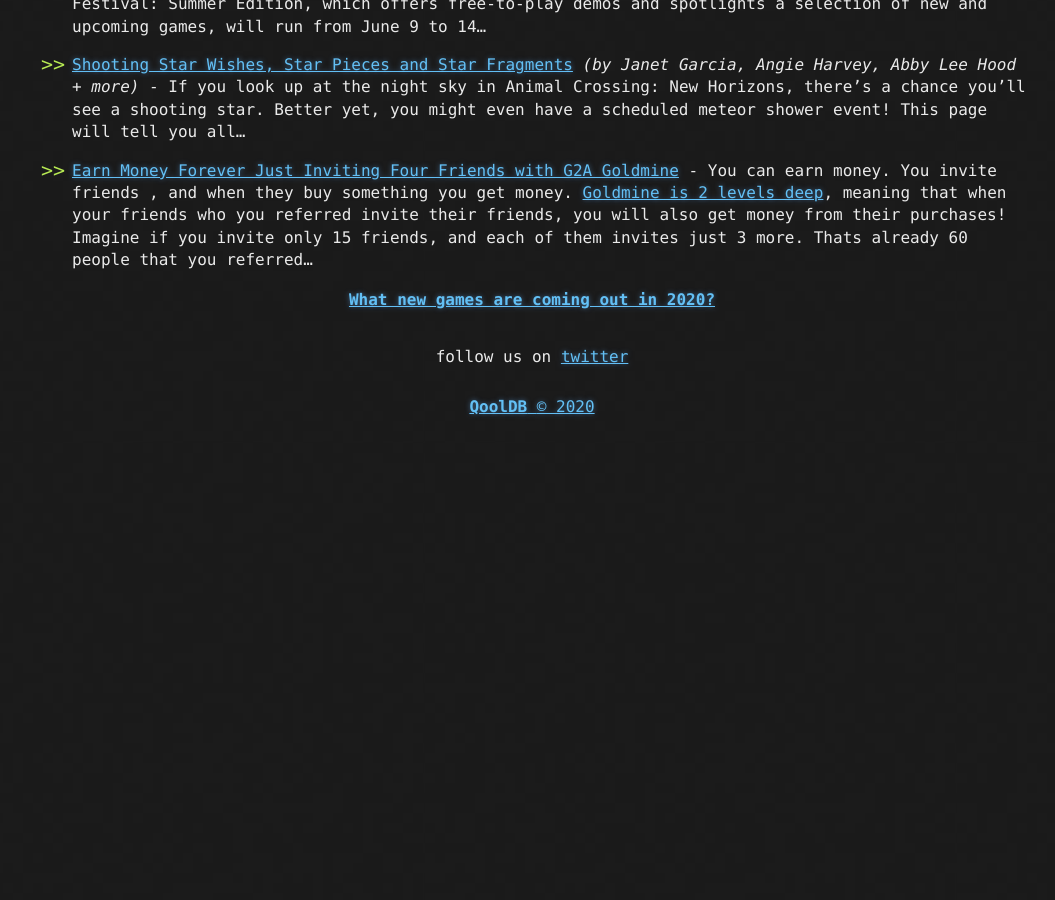
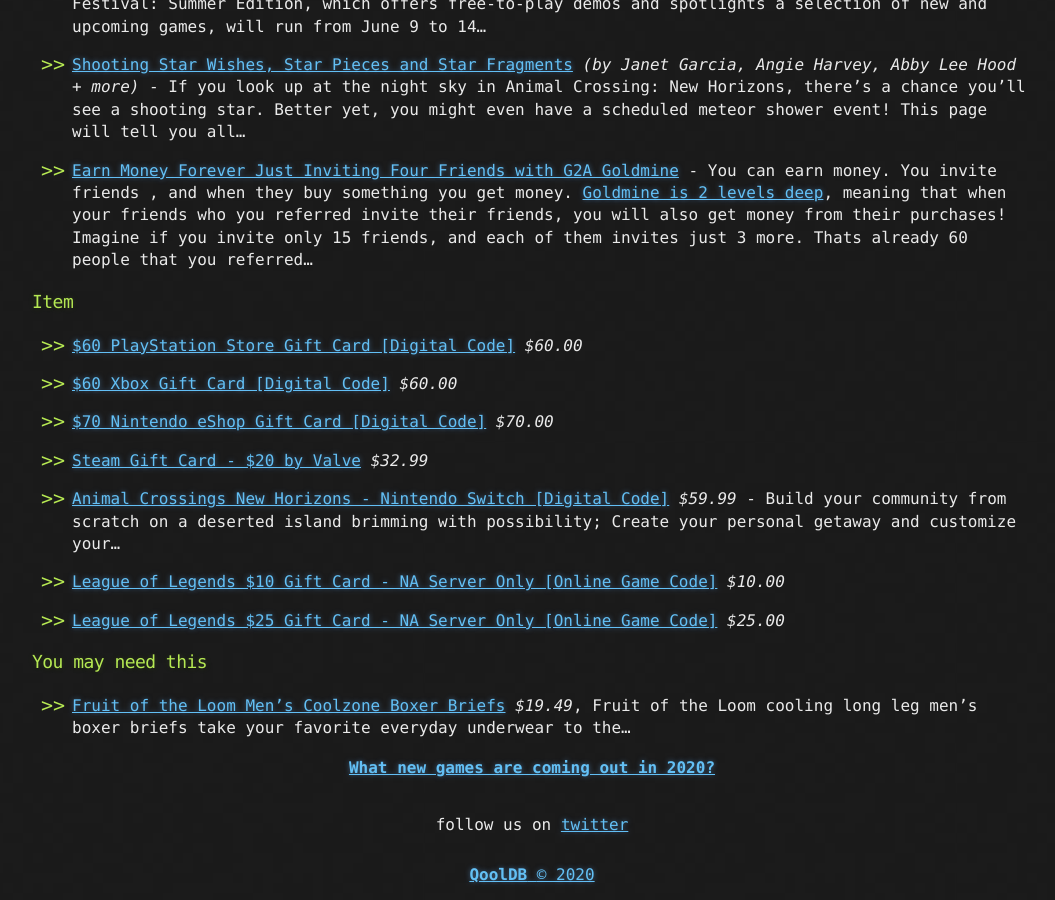
Before and after one commit to coffeecocoa/qooldb, a Jekyll site: the page built from _posts/2020-04-14-a-curated-list-of-this-week-rick-may-voice-of-team-fortress-2s-soldier-passes-away-due-to-coronavirus-and-more.md, in a window 1280 px wide and 900 px high, scrolled down 1154 px. Shown: the whole window, without its empty margins (108-1163 px from the left). Built offline with Jekyll 4.4.1, drawn with Linux system fonts in a browser that asks for light colours; before the commit the page ends 1586 px from its top, so only the background shows below that.

Commit message:
add rer 4

```diff
--- a/_posts/2020-04-14-a-curated-list-of-this-week-rick-may-voice-of-team-fortress-2s-soldier-passes-away-due-to-coronavirus-and-more.md
+++ b/_posts/2020-04-14-a-curated-list-of-this-week-rick-may-voice-of-team-fortress-2s-soldier-passes-away-due-to-coronavirus-and-more.md
@@ -30,6 +30,28 @@
 *   [Earn Money Forever Just Inviting Four Friends with G2A Goldmine](https://www.g2a.com/r/affiliate-partners) - You can earn money. You invite friends , and when they buy something you get money. [Goldmine is 2 levels deep](https://www.g2a.com/r/affiliate-partners), meaning that when your friends who you referred invite their friends, you will also get money from their purchases! Imagine if you invite only 15 friends, and each of them invites just 3 more. Thats already 60 people that you referred...
 
 
+### Item
+
+*   [$60 PlayStation Store Gift Card [Digital Code]](https://amzn.to/34HN34I) <i>$60.00</i>
+
+*   [$60 Xbox Gift Card [Digital Code]](https://amzn.to/3ahJHXj) <i>$60.00</i>
+
+*   [$70 Nintendo eShop Gift Card [Digital Code]](https://amzn.to/2VzW23U) <i>$70.00</i>
+
+*   [Steam Gift Card - $20 by Valve](https://amzn.to/3a8kJd6) <i>$32.99</i>
+
+*   [Animal Crossings New Horizons - Nintendo Switch [Digital Code]](https://amzn.to/2VaSFSa) <i>$59.99</i> - Build your community from scratch on a deserted island brimming with possibility; Create your personal getaway and customize your...
+
+*   [League of Legends $10 Gift Card - NA Server Only [Online Game Code]](https://amzn.to/2Vz7z3C) <i>$10.00</i>
+
+*   [League of Legends $25 Gift Card - NA Server Only [Online Game Code]](https://amzn.to/3eqoOwz) <i>$25.00</i>
+
+
+### You may need this
+
+*   [Fruit of the Loom Men's Coolzone Boxer Briefs](https://amzn.to/2QTrYyJ) <i>$19.49</i>, Fruit of the Loom cooling long leg men's boxer briefs take your favorite everyday underwear to the...
+
+
 <p align="center">
     <a href="https://bit.ly/gamenelectrostore">
         <strong>
```
